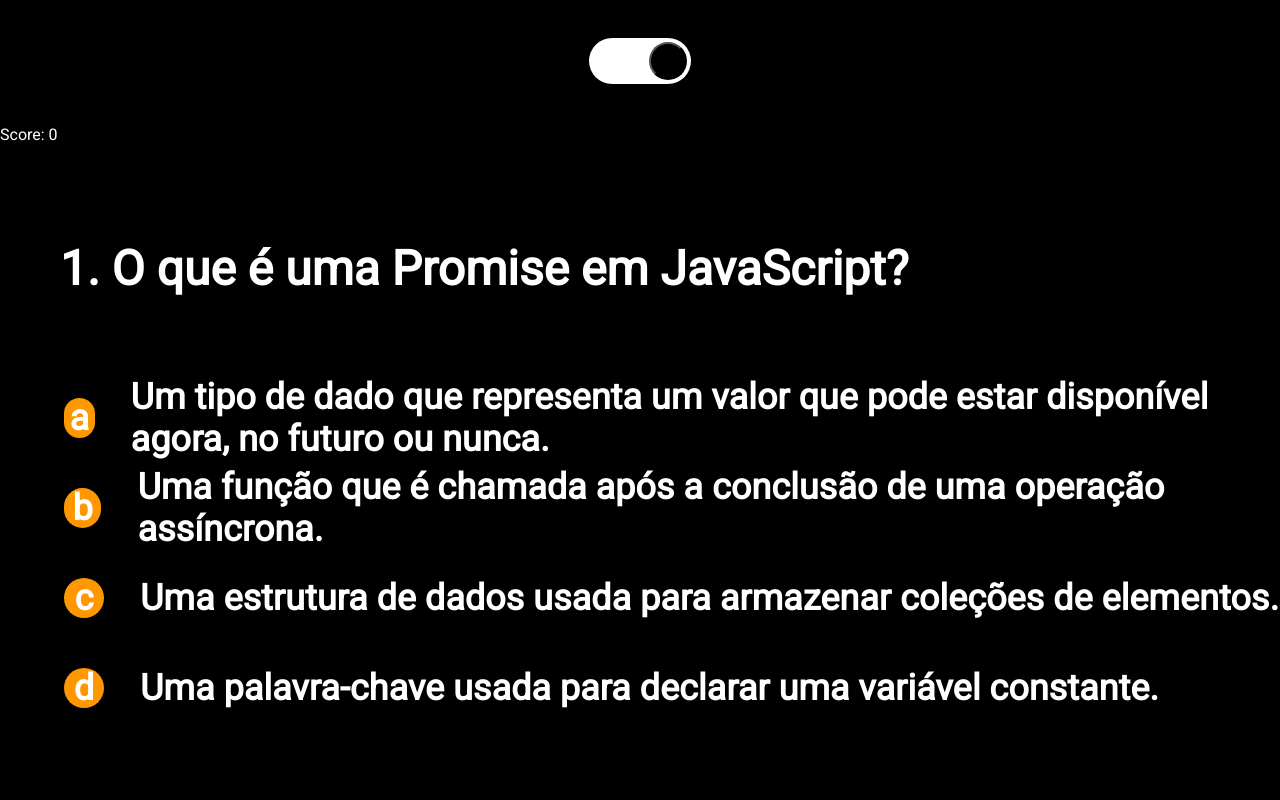
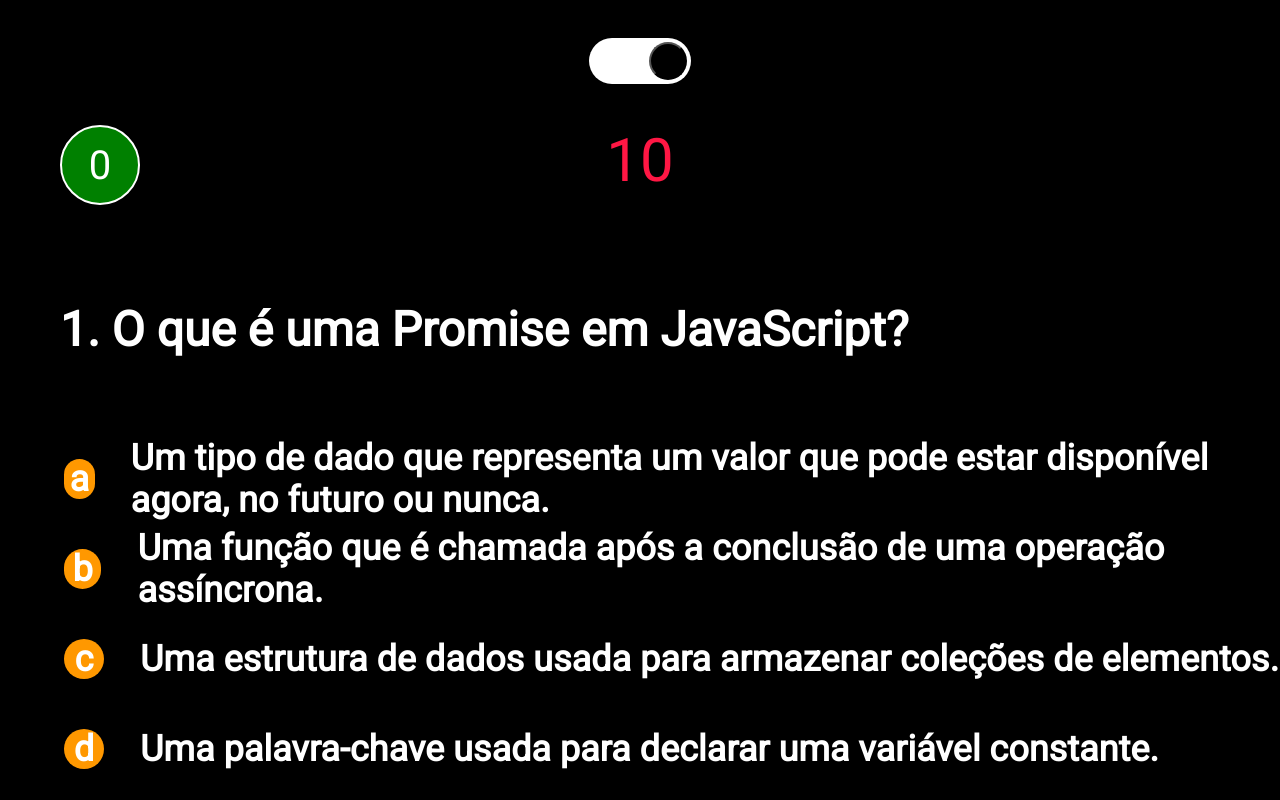
Before and after one commit to MarceloKade/quiz-javascript, a Next.js app: page /quiz/advanced in a window 1280 px wide. Built offline with nearby package versions, Linux system fonts and the light colour scheme.

Commit message:
feat: Added score and countdown timer.

```diff
--- a/src/app/quiz/[category]/page.tsx
+++ b/src/app/quiz/[category]/page.tsx
@@ -17,18 +17,38 @@ export default function QuizPage({ params }: QuizProps) {
         hoverDisabled,
         score,
         scoreMessage,
-        selectedOption
+        selectedOption,
+        timeRemaining,
+        showTimeRemaining,
+        timeIsUp,
+        showScorePoints
     } = useQuizLogic({ params });
 
     return (
         <>
             {selectedCategory && (
                 <>
+                    {showTimeRemaining && (
+                        <Q.TimeExpired>
+                            {answered || timeRemaining === 0
+                                ? "Tempo esgotado."
+                                : `${timeRemaining}`}
+                        </Q.TimeExpired>
+                    )}
                     {isCorrect && <Q.isCorrect>Parabéns! Você acertou!</Q.isCorrect>}
                     {isWrong && <Q.isWrong>Ops! Você errou!</Q.isWrong>}
-                    <div>
-                        <p>{`Score: ${score}`}</p> <p>{scoreMessage}</p>
-                    </div>
+                    <Q.ScoreContainer>
+                        <Q.ScoreTotal>{score}</Q.ScoreTotal>
+                        <Q.ScorePoints
+                            isAnsweredCorrectly={isCorrect}
+                            isAnsweredWrong={isWrong}
+                            timeIsUp={timeIsUp}
+                            opacity={showScorePoints ? 1 : 0} // Defina a opacidade com base no estado showScorePoints
+                        >
+                            {scoreMessage || (timeIsUp && "-5")}
+                        </Q.ScorePoints>
+                    </Q.ScoreContainer>
+
                     <Q.Container style={textStyle}>
                         {selectedCategory.map((question) => (
                             <div key={question.id} style={{ display: question.id === currentQuestionId ? 'block' : 'none' }}>
--- a/src/components/quiz/QuizLogic.ts
+++ b/src/components/quiz/QuizLogic.ts
@@ -15,6 +15,11 @@ export const useQuizLogic = ({ params }: QuizProps) => {
   const [scoreMessage, setScoreMessage] = useState("");
   const [answered, setAnswered] = useState<boolean>(false);
   const [hoverDisabled, setHoverDisabled] = useState<boolean>(false);
+  const [timeRemaining, setTimeRemaining] = useState<number>(15);
+  const [timeActive, setTimeActive] = useState<boolean>(true);
+  const [showTimeRemaining, setShowTimeRemaining] = useState<boolean>(true);
+  const [timeIsUp, setTimeIsUp] = useState<boolean>(false);
+  const [showScorePoints, setShowScorePoints] = useState(true);
 
   useEffect(() => {
     async function fetchData() {
@@ -33,6 +38,43 @@ export const useQuizLogic = ({ params }: QuizProps) => {
     fetchData();
   }, [category]);
 
+  useEffect(() => {
+    let timer: NodeJS.Timeout;
+
+    if (
+      timeRemaining > 0 &&
+      timeActive &&
+      currentQuestionId <= selectedCategory.length
+    ) {
+      timer = setTimeout(() => {
+        setTimeRemaining((prevTime) => prevTime - 1);
+      }, 1000);
+    }
+
+    if (timeRemaining === 0) {
+      setScore((prevScore) => prevScore - 5);
+      setAnswered(true);
+      setHoverDisabled(true);
+      setTimeActive(true);
+      setTimeIsUp(true);
+    }
+
+    return () => clearTimeout(timer);
+  }, [timeRemaining, timeActive, currentQuestionId, selectedCategory.length]);
+
+  useEffect(() => {
+    if (scoreMessage || timeIsUp) {
+      // Mostra o Q.ScorePoints por 2 segundos
+      setShowScorePoints(true);
+      const timer = setTimeout(() => {
+        setShowScorePoints(false);
+      }, 2000);
+
+      // Limpa o timer quando o componente é desmontado ou o scoreMessage é alterado
+      return () => clearTimeout(timer);
+    }
+  }, [scoreMessage, timeIsUp]);
+
   const handleNextQuestion = () => {
     setCurrentQuestionId((prevId) =>
       prevId < (selectedCategory?.length ?? 0) ? prevId + 1 : prevId
@@ -41,6 +83,10 @@ export const useQuizLogic = ({ params }: QuizProps) => {
     setIsWrong(false);
     setAnswered(false);
     setHoverDisabled(false);
+    setTimeRemaining(15);
+    setTimeActive(true);
+    setShowTimeRemaining(true);
+    setTimeIsUp(false);
   };
 
   const handleRestart = () => {
@@ -50,6 +96,7 @@ export const useQuizLogic = ({ params }: QuizProps) => {
     setAnswered(false);
     setHoverDisabled(false);
     setScore(0);
+    setTimeRemaining(15);
   };
 
   const handleOptionClick = (selectedOption: string, correctOption: string) => {
@@ -66,6 +113,8 @@ export const useQuizLogic = ({ params }: QuizProps) => {
         setScoreMessage("-5");
       }
       setAnswered(true);
+      setTimeActive(false);
+      setShowTimeRemaining(false);
     }
   };
 
@@ -88,5 +137,10 @@ export const useQuizLogic = ({ params }: QuizProps) => {
     hoverDisabled,
     score,
     scoreMessage,
+    timeRemaining,
+    showTimeRemaining,
+    timeActive,
+    timeIsUp,
+    showScorePoints,
   };
 };
--- a/src/components/quiz/style.ts
+++ b/src/components/quiz/style.ts
@@ -14,9 +14,56 @@ export const isWrong = styled.p`
   font-size: 48px;
   color: #ff1744;
 `;
+
+export const TimeExpired = styled.p`
+  position: absolute;
+  left: 50%;
+  transform: translateX(-50%);
+  font-size: 60px;
+  color: #ff1744;
+`;
 export const Container = styled.div`
   padding-left: 60px;
   margin-top: 96px;
+`;
+
+export const ScoreContainer = styled.div`
+  display: flex;
+  align-items: center;
+  gap: 10px;
+  margin-left: 60px;
+`;
+
+export const ScoreTotal = styled.p`
+  display: flex;
+  justify-content: center;
+  align-items: center;
+  width: 80px;
+  height: 80px;
+  background-color: green;
+  border: solid 2px;
+  border-radius: 40px;
+  font-size: 40px;
+`;
+
+export const ScorePoints = styled.p<{
+  isAnsweredCorrectly?: boolean;
+  isAnsweredWrong?: boolean;
+  timeIsUp?: boolean;
+  opacity?: number;
+}>`
+  color: ${({ isAnsweredCorrectly, isAnsweredWrong, timeIsUp }) =>
+    timeIsUp
+      ? "red"
+      : isAnsweredCorrectly
+      ? "green"
+      : isAnsweredWrong
+      ? "red"
+      : "transparent"};
+  font-size: 30px;
+  opacity: ${({ opacity }) =>
+    opacity !== undefined ? opacity : 1}; // Defina a opacidade
+  transition: opacity 0.5s; // Adicione a transição suave para a propriedade opacity
 `;
 
 export const QuestionContainer = styled.ul`
```
